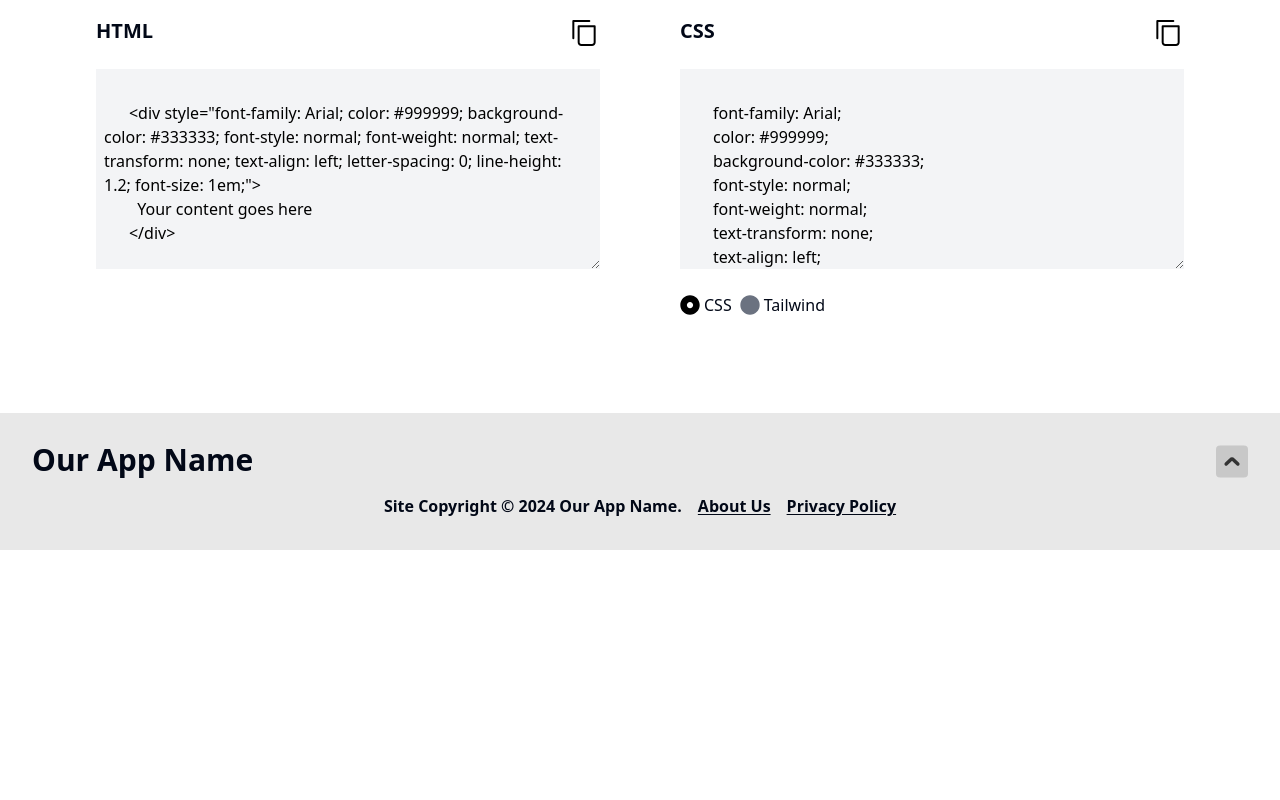
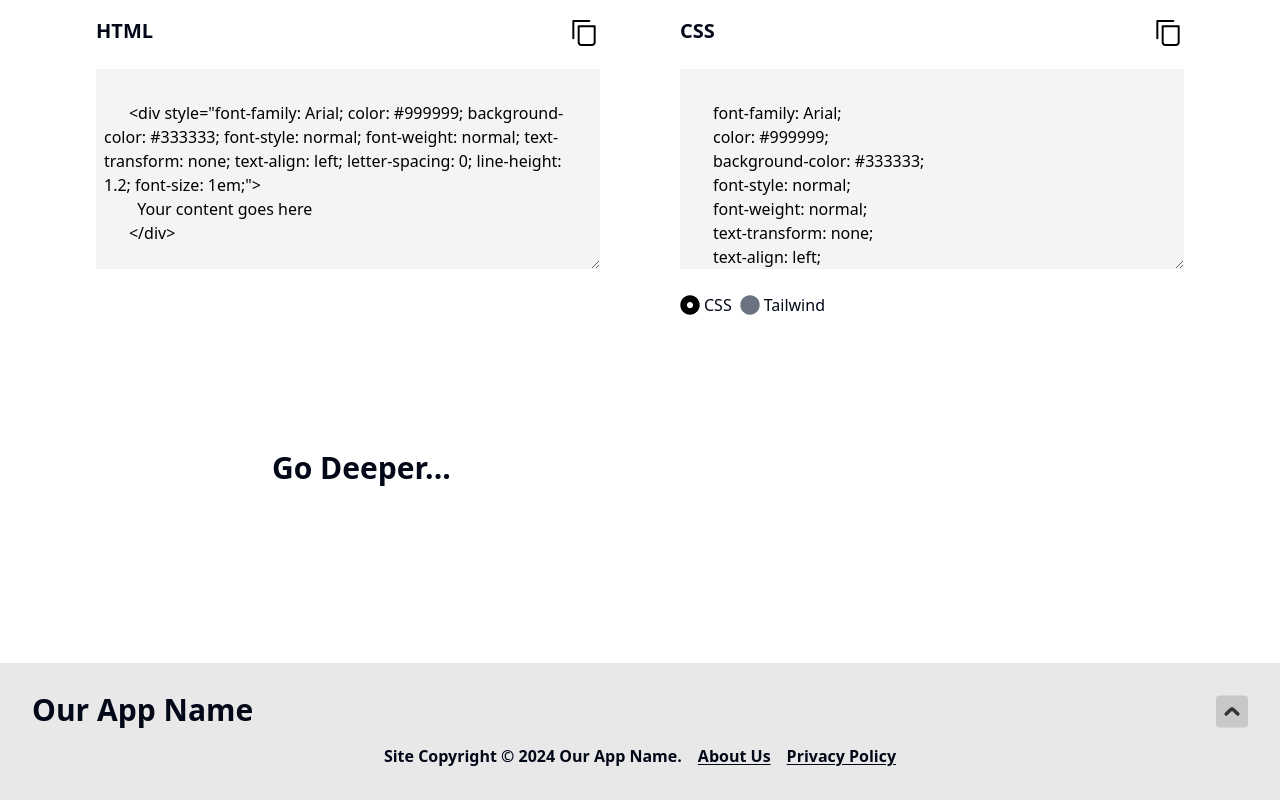
Before and after one commit to chingu-voyages/devex.tools, a React (Vite) app in the folder fetools-app/: page /font-visualizer in a window 1280 px wide. Shown: the part 925-1725 px from the top of the page. Before the commit the page ends 1475 px from the top, so only its background shows below. Built offline with nearby package versions, Linux system fonts and the light colour scheme.

Commit message:
Add footer

```diff
--- a/fetools-app/src/pages/FontVisualizer.jsx
+++ b/fetools-app/src/pages/FontVisualizer.jsx
@@ -3,6 +3,7 @@ import CodeGenerator from "../components/FontVisualizer/CodeGenerator";
 import FontPreview from "../components/FontVisualizer/FontPreview";
 import Preview from "../components/FontVisualizer/Preview";
 import HtmlCodeGenerator from "../components/FontVisualizer/HtmlCodeGenerator";
+import GoDeeper from "../components/ToolsLayout/GoDeeper";
 
 const FontVisualizer = () => {
   const [font, setFont] = useState({
@@ -168,6 +169,15 @@ const FontVisualizer = () => {
           setCodeType={setCodeType}
         />
       </div>
+
+      <GoDeeper
+        linksData={[
+          {
+            url: "",
+            textValue: "",
+          },
+        ]}
+      />
     </main>
   );
 };
```
